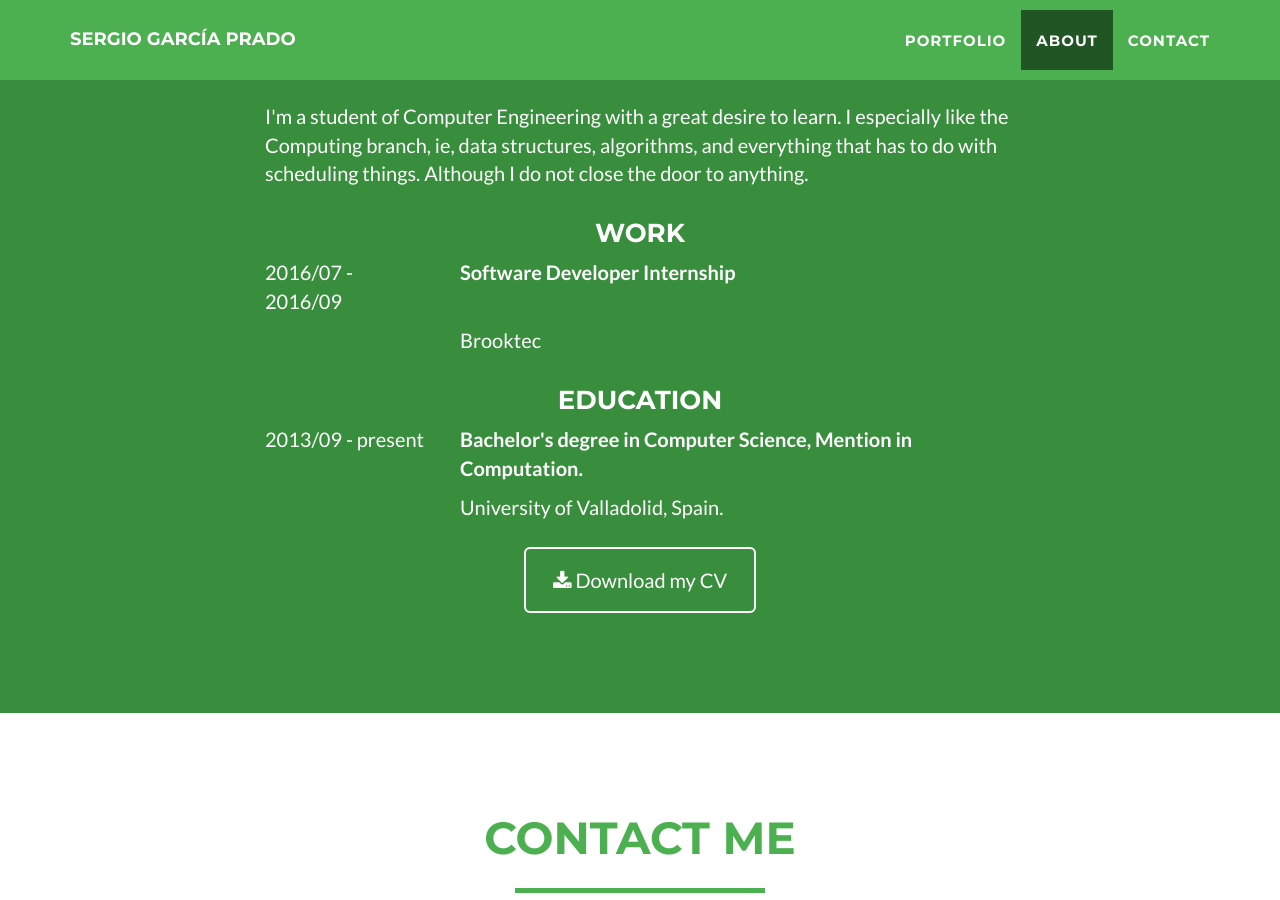
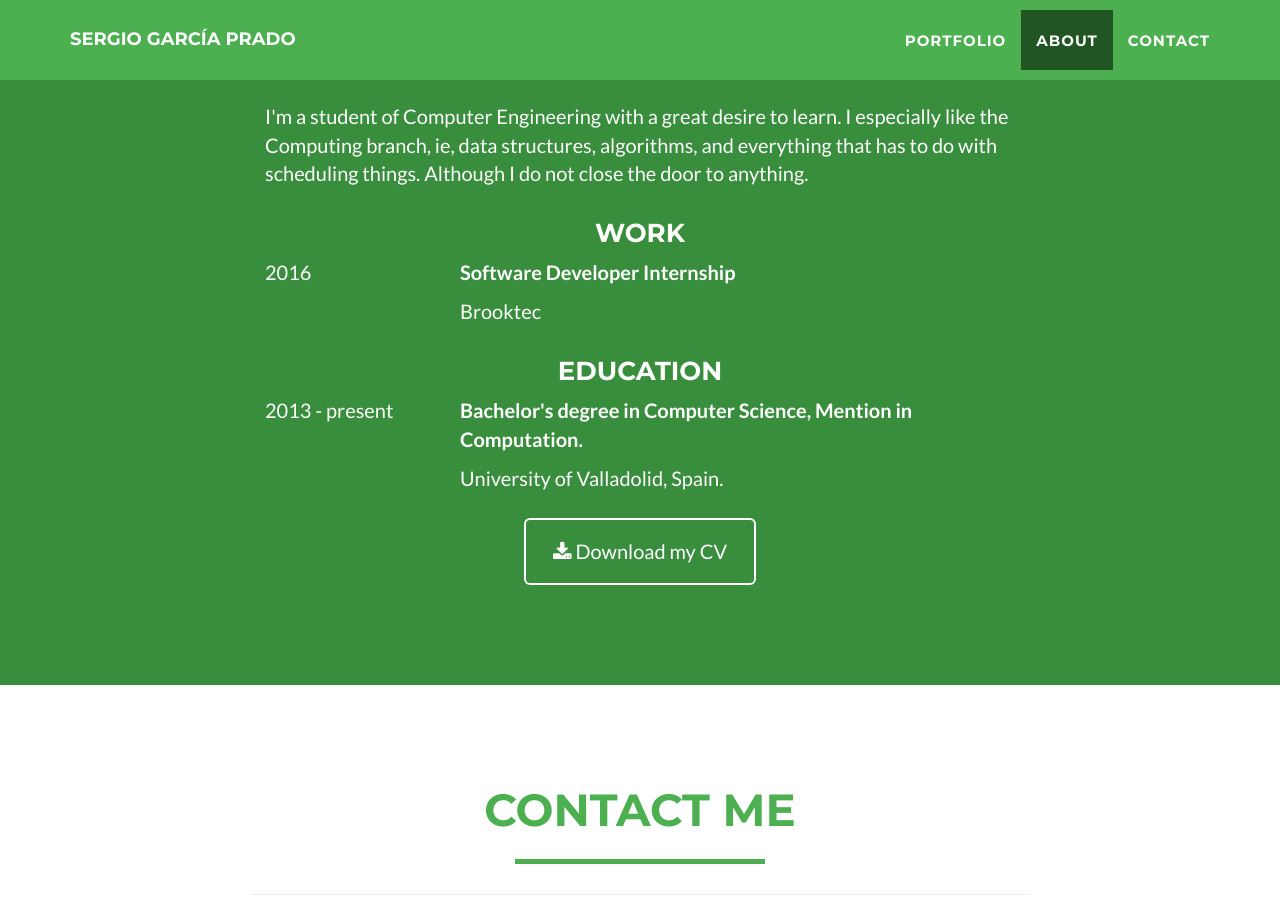
Before and after one commit to garciparedes/garciparedes.github.io, a Jekyll site: the page built from _posts/2015-02-01-EvaluaMe.markdown, in a window 1280 px wide and 900 px high, scrolled down 1630 px. Built offline with Jekyll 4.4.1, drawn with Linux system fonts in a browser that asks for light colours.

Commit message:
Fixed bugs

```diff
--- a/_config.yml
+++ b/_config.yml
@@ -41,11 +41,11 @@
 about:
     description: I'm a student of Computer Engineering with a great desire to learn. I especially like the Computing branch, ie, data structures, algorithms, and everything that has to do with scheduling things. Although I do not close the door to anything.
     education:
-        -   time: 2013/09 - present
+        -   time: 2013 - present
             degree: Bachelor's degree in Computer Science, Mention in Computation.
             school: University of Valladolid, Spain.
     work:
-        -   time: 2016/07 - 2016/09
+        -   time: 2016
             title: Software Developer Internship
             company-name: Brooktec
 
--- a/_posts/2015-02-01-EvaluaMe.markdown
+++ b/_posts/2015-02-01-EvaluaMe.markdown
@@ -1,7 +1,7 @@
 ---
 layout: default
 modal-id: 2
-date: 2016-02-01
+date: 2015-02-01
 img: evaluame.png
 alt: image-alt
 project-date: February 2015
--- a/_posts/2016-01-01-Longest-Common-Subsequence.markdown
+++ b/_posts/2016-02-01-Longest-Common-Subsequence.markdown
@@ -1,7 +1,7 @@
 ---
 layout: default
 modal-id: 12
-date: 2016-01-01
+date: 2016-02-01
 img: lcs.png
 alt: image-alt
 project-date: January 2016
```
